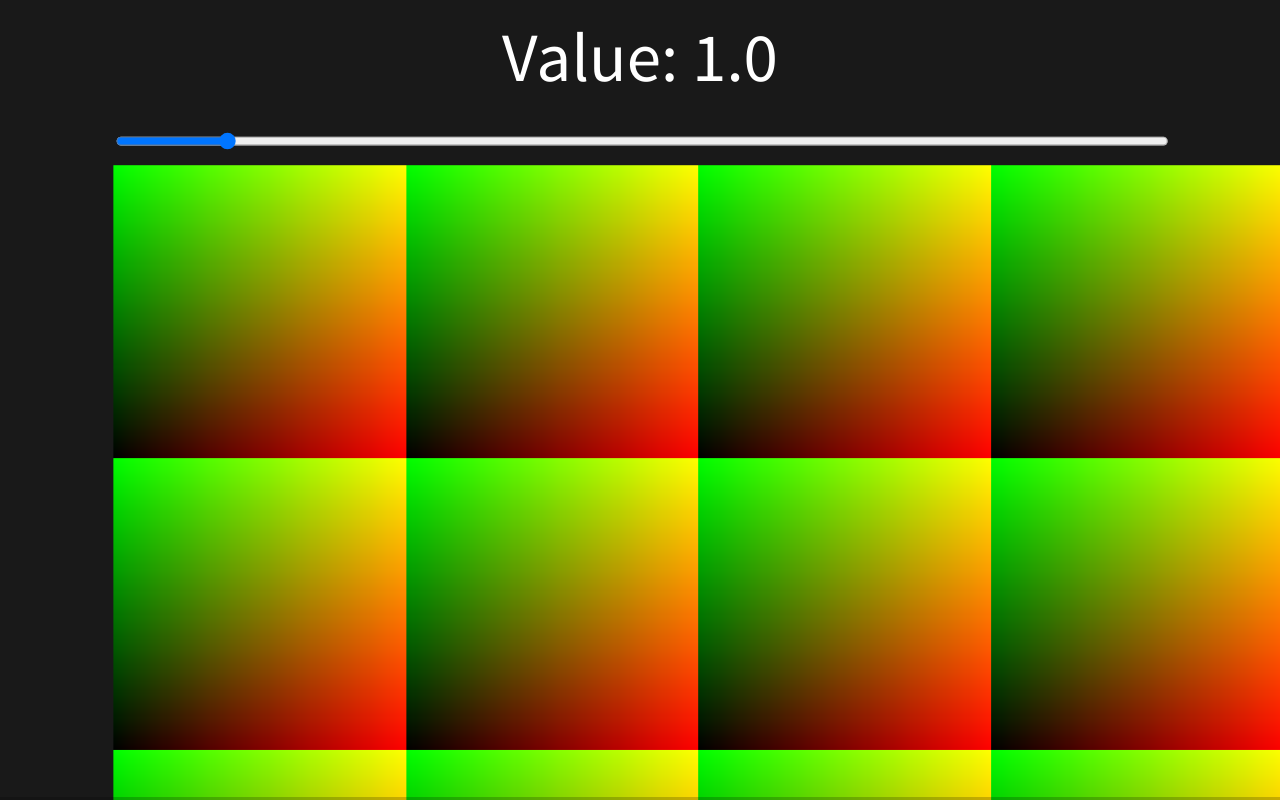
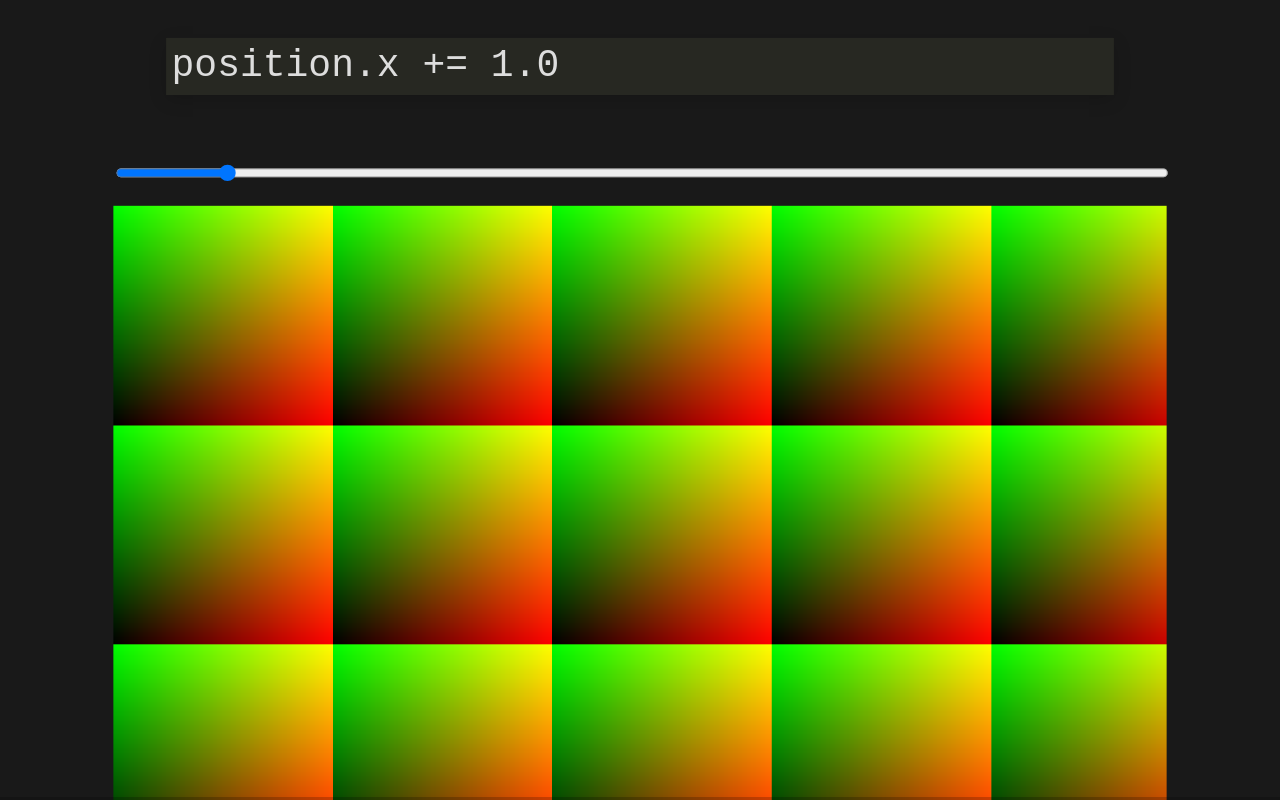
Before and after one commit to JulesFouchy/Faire-de-l-art-avec-des-maths, a website: page reveal.js/index.html in a window 1280 px wide. Drawn offline with Linux system fonts and the light colour scheme; animation ran at ten frames a second.

Commit message:
Make code text change

```diff
--- a/reveal.js/bob.js
+++ b/reveal.js/bob.js
@@ -79,7 +79,6 @@ const blah = (fragment_shader_code, obj) => {
   })
 
   function render(time) {
-    console.log(valuuuu)
     gl.uniform1f(timeUniform, valuuuu /* time * 0.001 */)
     gl.uniform1f(valueUniform, valuuuu /* obj.val */)
     gl.uniform2f(resolutionUniform, canvas.width, canvas.height)
--- a/reveal.js/index.html
+++ b/reveal.js/index.html
@@ -21,10 +21,11 @@
     <div class="reveal">
       <div class="slides">
         <section id="1">
-          <!-- Slide 1 -->
-          <label for="slider" style="color: white; font-size: 1.5em;"
-            >Value: <span id="sliderValue">1.0</span></label
-          >
+          <label for="slider" style="color: white; font-size: 1.5em;">
+            <pre><code class="hljs glsl" id="mycode" data-trim>
+position.x += 1.0
+</code></pre>
+          </label>
           <input
             type="range"
             id="slider"
@@ -34,7 +35,7 @@
             value="1.0"
             style="width: 100%;"
           />
-          <canvas id="shaderCanvas"></canvas>
+          <canvas id="shaderCanvas" style="width: 100%;"></canvas>
         </section>
       </div>
     </div>
@@ -95,19 +96,6 @@
 
     <script>
               blah(`
-
-      //     precision mediump float;
-      //     uniform float time;
-      //   //   uniform float u_value;
-      //     uniform vec2 resolution;
-
-      //     void main() {
-      //     vec2 uv = gl_FragCoord.xy / resolution.xy;
-      //     //   vec3 color = u_value +  u_value * cos(/* time */u_value + uv.xyx + vec3(0, 2, 4));
-      //     //   gl_FragColor = vec4(frac(uv* 10.), 0., 1.0);
-      //     gl_FragColor = vec4(1.,0., 0., 1.);
-
-
         precision mediump float;
         uniform float time;
       uniform float u_value;
@@ -115,10 +103,22 @@
 
         void main() {
             vec2 uv = gl_FragCoord.xy / resolution.y;
-                    uv.x += time;
+            uv.x += u_value;
         gl_FragColor = vec4(fract(uv* 3.), 0., 1.0);
                         }
                         `)
     </script>
+    <script>
+              const slider = document.getElementById("slider")
+              const code = document.getElementById("mycode")
+      //   const sliderValue = document.getElementById("sliderValue");
+      // const obj = {value: 0.}
+      let valuuuu = 0
+      slider.addEventListener("input", function () {
+        valuuuu = parseFloat(slider.value)
+        code.innerHTML = `position.x <- position.x + ${valuuuu}`
+        // sliderValue.textContent = obj.value.toFixed(1)
+      })
+    </script>
   </body>
 </html>
```
Also changed, not shown: reveal.js/index1.html (renamed from reveal.js/demo.html). Lines whose indentation alone changed are shown as unchanged.
